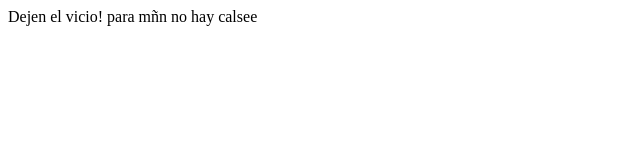
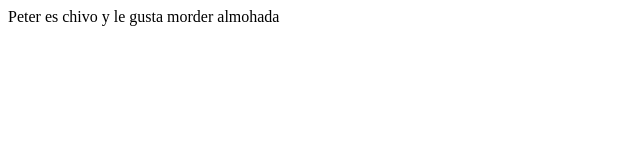
Before and after one commit to CGFernando28/Prueba01, a plain HTML site: page index.html in a window 1280 px wide. Shown: the full height of the page, 0-640 px from the left. Drawn offline with Linux system fonts and the light colour scheme.

Commit message:
versionp1

```diff
--- a/index.html
+++ b/index.html
@@ -7,7 +7,6 @@
     <script src="./scripts.js"></script>
 </head>
 <body>
-    Dejen el vicio!
-    para mñn no hay calsee
+    Peter es chivo y le gusta morder almohada
 </body>
 </html>
```
